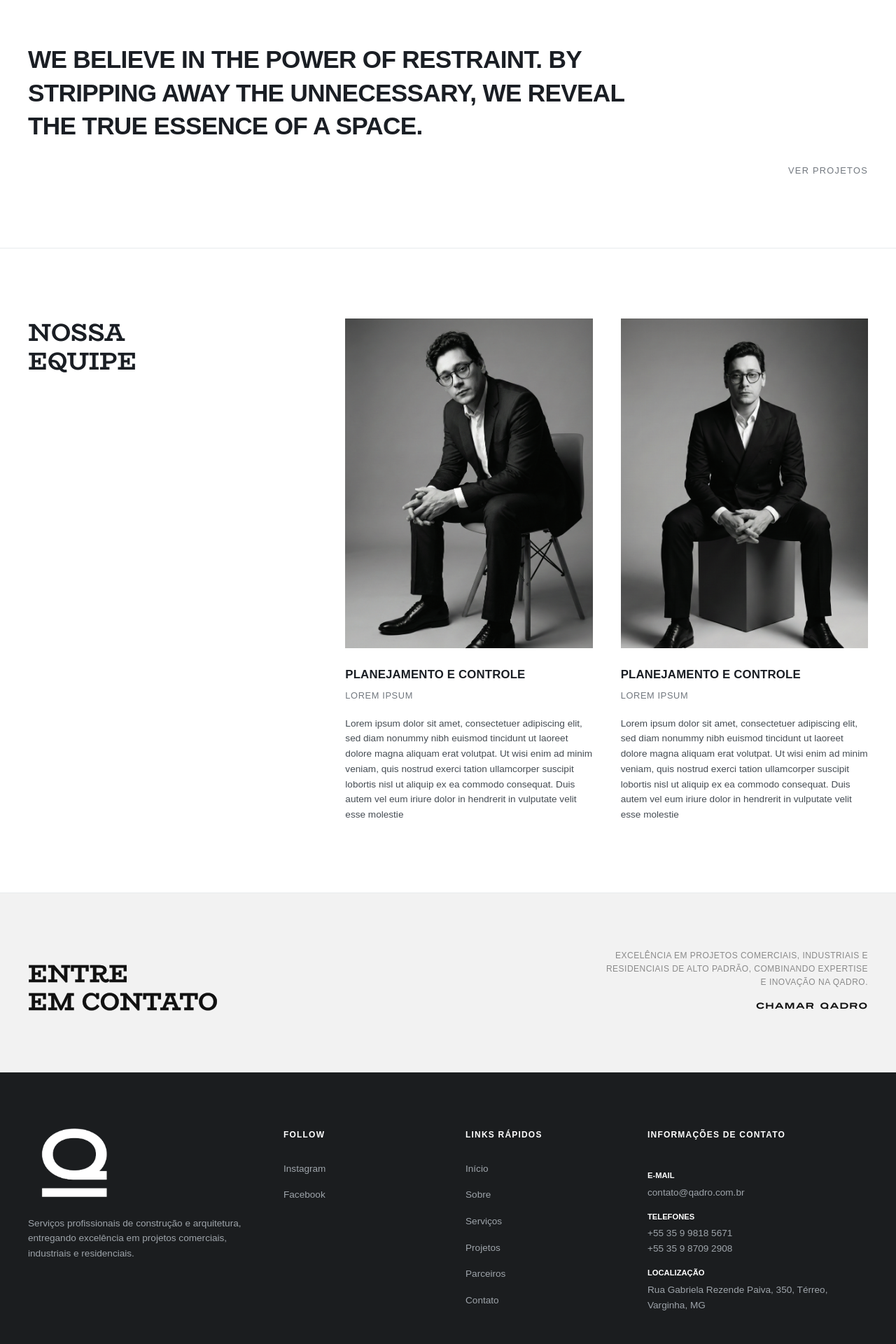
After one commit to Davireser/Site-Qadro, a PHP site: page /sobre.html in a window 1280 px wide. The commit adds this page. Shown: the part 1320-3240 px from the top of the page at 70% size. Run offline with PHP 8.4, Linux system fonts and the light colour scheme; some web fonts are replaced.

Commit message:
Adiciona página Sobre
Nova página sobre.html seguindo a página 3 do esboço (design/Site.pdf),
com header/footer reaproveitados. Inclui seção de manifesto (imagem +
texto), citação em destaque com link "ver projetos" e seção Nossa
Equipe com as fotos Lucas_1/Lucas_2. Conteúdo é majoritariamente
placeholder (lorem ipsum), fiel ao próprio esboço, para substituição
posterior.

Atualiza os links de "Sobre" no header e footer de index.html e
servicos.html para apontar para a nova página.

Co-Authored-By: Claude Sonnet 5 <noreply@anthropic.com>

```diff
--- a/assets/css/style.css
+++ b/assets/css/style.css
@@ -921,156 +921,139 @@ img {
   color: var(--color-black-pantone);
 }
 
-/* --- Sobre a Empresa & Equipe --- */
-.about-grid {
+/* --- Sobre a Empresa (Manifesto + Citação) --- */
+.sobre-manifesto-grid {
   display: grid;
-  grid-template-columns: 1fr 1.2fr;
-  gap: 80px;
-  margin-bottom: 80px;
-}
-
-.about-left-image {
-  height: 480px;
+  grid-template-columns: 2fr 3fr;
+  gap: 70px;
+  align-items: start;
+}
+
+.sobre-manifesto-img-wrapper {
+  aspect-ratio: 3 / 4;
   overflow: hidden;
-  position: relative;
-}
-
-.about-left-image img {
+}
+
+.sobre-manifesto-img {
   width: 100%;
   height: 100%;
   object-fit: cover;
-  filter: grayscale(100%);
-  transition: var(--transition-smooth);
-}
-
-.about-left-image:hover img {
-  filter: grayscale(0%);
-}
-
-.about-story {
-  display: flex;
-  flex-direction: column;
-  justify-content: center;
-  gap: 25px;
-}
-
-.about-story h3 {
+}
+
+.sobre-manifesto-text-col {
+  display: flex;
+  flex-direction: column;
+}
+
+.sobre-manifesto-text {
+  font-family: var(--font-altone);
+  font-weight: 300;
+  font-size: 0.9rem;
+  line-height: 1.7;
+  color: var(--color-gray-600);
+  margin-bottom: 25px;
+}
+
+.sobre-manifesto-text:last-child {
+  margin-bottom: 0;
+}
+
+.section-sobre-quote .manifesto-text {
+  max-width: 900px;
+  margin-bottom: 30px;
+}
+
+.sobre-ver-projetos {
+  display: block;
+  width: fit-content;
+  margin-left: auto;
+  font-family: var(--font-altone);
+  font-weight: 500;
+  font-size: 0.8rem;
+  letter-spacing: 0.1em;
+  text-transform: uppercase;
+  color: var(--color-gray-500);
+}
+
+.sobre-ver-projetos:hover {
+  color: var(--color-black-pantone);
+}
+
+/* --- Nossa Equipe --- */
+.equipe-section-grid {
+  display: grid;
+  grid-template-columns: 1fr 2fr;
+  gap: 80px;
+  align-items: start;
+}
+
+.equipe-titulo {
   font-family: var(--font-biorhyme);
-  font-size: 1.8rem;
-  font-weight: 300;
-  text-transform: uppercase;
-}
-
-.about-story p {
-  font-family: var(--font-altone);
-  font-size: 0.95rem;
-  font-weight: 300;
-  color: var(--color-gray-600);
-  line-height: 1.7;
-}
-
-.about-mvv {
-  display: grid;
-  grid-template-columns: repeat(3, 1fr);
-  gap: 30px;
-  border-top: 1px solid var(--color-gray-200);
-  border-bottom: 1px solid var(--color-gray-200);
-  padding: 40px 0;
-  margin-bottom: 80px;
-}
-
-.mvv-card {
-  display: flex;
-  flex-direction: column;
-  gap: 15px;
-}
-
-.mvv-card h4 {
-  font-family: var(--font-biorhyme);
-  font-size: 1.2rem;
   font-weight: 700;
-  text-transform: uppercase;
-}
-
-.mvv-card p {
-  font-family: var(--font-altone);
-  font-size: 0.9rem;
-  font-weight: 300;
-  color: var(--color-gray-600);
-  line-height: 1.6;
-}
-
-.team-section {
-  display: flex;
-  flex-direction: column;
-  gap: 40px;
-}
-
-.team-title {
-  font-family: var(--font-biorhyme);
   font-size: 2.2rem;
-  font-weight: 300;
-  text-transform: uppercase;
-}
-
-.team-grid {
+  line-height: 1.15;
+  letter-spacing: -0.01em;
+  text-transform: uppercase;
+  color: var(--color-black-pantone);
+}
+
+.equipe-grid {
   display: grid;
   grid-template-columns: repeat(2, 1fr);
   gap: 40px;
 }
 
-.team-card {
-  display: flex;
-  flex-direction: column;
-  gap: 20px;
-}
-
-.team-img-wrapper {
-  height: 380px;
+.equipe-card {
+  display: flex;
+  flex-direction: column;
+}
+
+.equipe-card-img-wrapper {
+  aspect-ratio: 3 / 4;
   overflow: hidden;
   background-color: var(--color-gray-100);
-}
-
-.team-img-wrapper img {
+  margin-bottom: 25px;
+}
+
+.equipe-card-img {
   width: 100%;
   height: 100%;
   object-fit: cover;
-  filter: grayscale(100%);
+  object-position: top center;
   transition: var(--transition-smooth);
 }
 
-.team-card:hover .team-img-wrapper img {
-  filter: grayscale(0%);
-  transform: scale(1.05);
-}
-
-.team-info {
-  display: flex;
-  flex-direction: column;
-  gap: 5px;
-}
-
-.team-role {
-  font-family: var(--font-biorhyme);
-  font-size: 1.1rem;
+.equipe-card:hover .equipe-card-img {
+  transform: scale(1.04);
+}
+
+.equipe-card-name {
+  font-family: var(--font-altone);
   font-weight: 700;
-  text-transform: uppercase;
-}
-
-.team-name {
-  font-family: var(--font-altone);
+  font-size: 1.05rem;
+  letter-spacing: 0.01em;
+  text-transform: uppercase;
+  color: var(--color-black-pantone);
+  margin-bottom: 6px;
+}
+
+.equipe-card-role {
+  display: block;
+  font-family: var(--font-altone);
+  font-weight: 500;
+  font-size: 0.8rem;
+  letter-spacing: 0.05em;
+  text-transform: uppercase;
+  color: var(--color-gray-500);
+  margin-bottom: 18px;
+}
+
+.equipe-card-bio {
+  font-family: var(--font-altone);
+  font-weight: 300;
   font-size: 0.85rem;
-  font-weight: 600;
-  text-transform: uppercase;
-  color: var(--color-gray-500);
-}
-
-.team-desc {
-  font-family: var(--font-altone);
-  font-size: 0.9rem;
-  font-weight: 300;
+  line-height: 1.6;
   color: var(--color-gray-600);
-  margin-top: 10px;
 }
 
 /* --- Portfólio (Index Masonry & Tags) --- */
@@ -1675,6 +1658,33 @@ img {
     grid-template-columns: 1fr;
   }
 
+  .sobre-manifesto-grid {
+    grid-template-columns: 1fr;
+    gap: 30px;
+  }
+
+  .sobre-manifesto-img-wrapper {
+    aspect-ratio: 16 / 10;
+  }
+
+  .sobre-ver-projetos {
+    margin-left: 0;
+  }
+
+  .equipe-section-grid {
+    grid-template-columns: 1fr;
+    gap: 30px;
+  }
+
+  .equipe-titulo {
+    font-size: 1.8rem;
+  }
+
+  .equipe-grid {
+    grid-template-columns: 1fr;
+    gap: 40px;
+  }
+
   .carousel-img {
     height: 350px;
   }
--- a/index.html
+++ b/index.html
@@ -45,7 +45,7 @@
           <li><a href="#inicio" class="nav-link active">Início</a></li>
           <li><a href="servicos.html" class="nav-link">Serviços</a></li>
           <li><a href="#" class="nav-link">Portfolio</a></li>
-          <li><a href="#" class="nav-link">Sobre</a></li>
+          <li><a href="sobre.html" class="nav-link">Sobre</a></li>
           <li><a href="#" class="nav-link">Blog</a></li>
           <li><a href="#" class="nav-link">Parceiros</a></li>
           <li><a href="#" class="nav-link">Contatos</a></li>
@@ -343,7 +343,7 @@
           <h4 class="footer-col-title">Links Rápidos</h4>
           <ul class="footer-links-list">
             <li><a href="#inicio">Início</a></li>
-            <li><a href="#">Sobre</a></li>
+            <li><a href="sobre.html">Sobre</a></li>
             <li><a href="servicos.html">Serviços</a></li>
             <li><a href="#">Projetos</a></li>
             <li><a href="#">Parceiros</a></li>
--- a/servicos.html
+++ b/servicos.html
@@ -45,7 +45,7 @@
           <li><a href="index.html#inicio" class="nav-link">Início</a></li>
           <li><a href="servicos.html" class="nav-link active">Serviços</a></li>
           <li><a href="#" class="nav-link">Portfolio</a></li>
-          <li><a href="#" class="nav-link">Sobre</a></li>
+          <li><a href="sobre.html" class="nav-link">Sobre</a></li>
           <li><a href="#" class="nav-link">Blog</a></li>
           <li><a href="#" class="nav-link">Parceiros</a></li>
           <li><a href="#" class="nav-link">Contatos</a></li>
@@ -601,7 +601,7 @@
           <h4 class="footer-col-title">Links Rápidos</h4>
           <ul class="footer-links-list">
             <li><a href="index.html#inicio">Início</a></li>
-            <li><a href="#">Sobre</a></li>
+            <li><a href="sobre.html">Sobre</a></li>
             <li><a href="servicos.html">Serviços</a></li>
             <li><a href="#">Projetos</a></li>
             <li><a href="#">Parceiros</a></li>
--- /dev/null
+++ b/sobre.html
@@ -0,0 +1,241 @@
+<!DOCTYPE html>
+<html lang="pt-BR">
+<head>
+  <meta charset="UTF-8">
+  <meta name="viewport" content="width=device-width, initial-scale=1.0">
+  <meta name="description" content="Qadro Construtora & Projetos - Conheça nossa empresa, nosso manifesto e a equipe por trás dos nossos projetos.">
+  <meta name="author" content="Q_ADRO">
+  <title>Sobre | Qadro Construtora e Projetos</title>
+
+  <!-- CSS Principal -->
+  <link rel="stylesheet" href="assets/css/style.css">
+</head>
+<body>
+
+  <!-- ==========================================
+       INÍCIO HEADER (CABEÇALHO)
+       ========================================== -->
+  <header class="header" id="inicio">
+    <div class="container header-container">
+      <div class="header-top">
+        <!-- Hamburguer Menu para Mobile -->
+        <div class="menu-toggle" id="menuToggle">
+          <span></span>
+          <span></span>
+          <span></span>
+        </div>
+
+        <!-- Logo Centralizada -->
+        <a href="index.html#inicio" class="logo-link">
+          <img src="assets/logos/PNG/Horizontal Preto.png" alt="Qadro Construtora" class="logo-img">
+        </a>
+
+        <!-- Seletor de Idioma -->
+        <div class="nav-lang-selector">
+          <svg xmlns="http://www.w3.org/2000/svg" fill="none" viewBox="0 0 24 24" stroke-width="1.5" stroke="currentColor">
+            <path stroke-linecap="round" stroke-linejoin="round" d="M12 21a9.004 9.004 0 0 0 8.716-6.747M12 21a9.004 9.004 0 0 1-8.716-6.747M12 21c2.485 0 4.5-4.03 4.5-9S14.485 3 12 3m0 18c-2.485 0-4.5-4.03-4.5-9S9.515 3 12 3m0 0a8.997 8.997 0 0 1 7.843 4.582M12 3a8.997 8.997 0 0 0-7.843 4.582m15.686 0A11.953 11.953 0 0 1 12 10.5c-2.998 0-5.74-1.1-7.843-2.918m15.686 0A8.959 8.959 0 0 1 21 12c0 .778-.099 1.533-.284 2.253m0 0A17.919 17.919 0 0 1 12 16.5c-3.162 0-6.133-.815-8.716-2.247m0 0A9.015 9.015 0 0 1 3 12c0-.778.099-1.533.284-2.253" />
+          </svg>
+          <span>PT</span>
+        </div>
+      </div>
+
+      <!-- Menu de Navegação -->
+      <nav class="nav-menu" id="navMenu">
+        <ul class="nav-list">
+          <li><a href="index.html#inicio" class="nav-link">Início</a></li>
+          <li><a href="servicos.html" class="nav-link">Serviços</a></li>
+          <li><a href="#" class="nav-link">Portfolio</a></li>
+          <li><a href="sobre.html" class="nav-link active">Sobre</a></li>
+          <li><a href="#" class="nav-link">Blog</a></li>
+          <li><a href="#" class="nav-link">Parceiros</a></li>
+          <li><a href="#" class="nav-link">Contatos</a></li>
+        </ul>
+      </nav>
+    </div>
+  </header>
+  <!-- ==========================================
+       FIM HEADER (CABEÇALHO)
+       ========================================== -->
+
+
+  <!-- ==========================================
+       INÍCIO TÍTULO DE PÁGINA
+       ========================================== -->
+  <section class="page-title-section">
+    <div class="container">
+      <h1 class="page-title">SOBRE<br>A EMPRESA</h1>
+      <!-- Conteúdo placeholder: substituir pelo texto definitivo de apresentação da empresa -->
+      <p class="page-subtitle">Lorem ipsum dolor sit amet, consectetuer lorem ipsum dolor sit amet, consectetuer adipiscing elit, sed diam nonummy nibh euismod tincidunt ut laoreet.</p>
+    </div>
+  </section>
+  <!-- ==========================================
+       FIM TÍTULO DE PÁGINA
+       ========================================== -->
+
+
+  <!-- ==========================================
+       INÍCIO SEÇÃO MANIFESTO (IMAGEM + TEXTO)
+       ========================================== -->
+  <section class="section section-sobre-manifesto">
+    <div class="container sobre-manifesto-grid">
+      <!-- Imagem genérica: substituir por uma foto definitiva da empresa/obra -->
+      <div class="sobre-manifesto-img-wrapper">
+        <img src="assets/images/carousel-comercial.jpg" alt="Projeto Qadro" class="sobre-manifesto-img">
+      </div>
+
+      <!-- Conteúdo placeholder: substituir pelo texto definitivo do manifesto -->
+      <div class="sobre-manifesto-text-col">
+        <span class="section-title-tag">Manifesto</span>
+        <p class="sobre-manifesto-text">Lorem ipsum dolor sit amet, consectetuer adipiscing elit, sed diam nonummy nibh euismod tincidunt ut laoreet dolore magna aliquam erat volutpat. Ut wisi enim ad minim veniam, quis nostrud exerci tation ullamcorper suscipit lobortis nisl ut aliquip ex ea commodo consequat. Duis autem vel eum iriure dolor in hendrerit in vulputate velit esse molestie consequat.</p>
+        <p class="sobre-manifesto-text">Lorem ipsum dolor sit amet, consectetuer adipiscing elit, sed diam nonummy nibh euismod tincidunt ut laoreet dolore magna aliquam erat volutpat. Ut wisi enim ad minim veniam, quis nostrud exerci tation ullamcorper suscipit lobortis nisl ut aliquip ex ea commodo consequat.</p>
+        <p class="sobre-manifesto-text">Lorem ipsum dolor sit amet, consectetuer adipiscing elit, sed diam nonummy nibh euismod tincidunt ut laoreet dolore magna aliquam erat volutpat. Ut wisi enim ad minim veniam, quis nostrud exerci tation ullamcorper suscipit lobortis nisl ut aliquip ex ea commodo consequat. Duis autem vel eum iriure dolor in hendrerit in vulputate velit esse molestie consequat, vel illum dolore eu feugiat nulla facilisis at vero eros et accumsan et iusto odio dignissim qui blandit praesent luptatum zzril delenit augue duis dolore te feugait nulla facilisi.</p>
+      </div>
+    </div>
+  </section>
+  <!-- ==========================================
+       FIM SEÇÃO MANIFESTO (IMAGEM + TEXTO)
+       ========================================== -->
+
+
+  <!-- ==========================================
+       INÍCIO SEÇÃO CITAÇÃO (MANIFESTO EM DESTAQUE)
+       ========================================== -->
+  <section class="section section-sobre-quote">
+    <div class="container">
+      <p class="manifesto-text">WE BELIEVE IN THE POWER OF RESTRAINT. BY STRIPPING AWAY THE UNNECESSARY, WE REVEAL THE TRUE ESSENCE OF A SPACE.</p>
+      <a href="#" class="sobre-ver-projetos">Ver Projetos</a>
+    </div>
+  </section>
+  <!-- ==========================================
+       FIM SEÇÃO CITAÇÃO (MANIFESTO EM DESTAQUE)
+       ========================================== -->
+
+
+  <!-- ==========================================
+       INÍCIO SEÇÃO NOSSA EQUIPE
+       ========================================== -->
+  <section class="section section-equipe">
+    <div class="container equipe-section-grid">
+      <h2 class="equipe-titulo">NOSSA<br>EQUIPE</h2>
+
+      <div class="equipe-grid">
+        <!-- Card 1 -->
+        <!-- Conteúdo placeholder: substituir pelo nome, cargo e bio definitivos -->
+        <div class="equipe-card">
+          <div class="equipe-card-img-wrapper">
+            <img src="assets/images/Lucas_1.webp" alt="Integrante da equipe Qadro" class="equipe-card-img">
+          </div>
+          <h3 class="equipe-card-name">Planejamento e Controle</h3>
+          <span class="equipe-card-role">Lorem Ipsum</span>
+          <p class="equipe-card-bio">Lorem ipsum dolor sit amet, consectetuer adipiscing elit, sed diam nonummy nibh euismod tincidunt ut laoreet dolore magna aliquam erat volutpat. Ut wisi enim ad minim veniam, quis nostrud exerci tation ullamcorper suscipit lobortis nisl ut aliquip ex ea commodo consequat. Duis autem vel eum iriure dolor in hendrerit in vulputate velit esse molestie</p>
+        </div>
+
+        <!-- Card 2 -->
+        <!-- Conteúdo placeholder: substituir pelo nome, cargo e bio definitivos -->
+        <div class="equipe-card">
+          <div class="equipe-card-img-wrapper">
+            <img src="assets/images/Lucas_2.webp" alt="Integrante da equipe Qadro" class="equipe-card-img">
+          </div>
+          <h3 class="equipe-card-name">Planejamento e Controle</h3>
+          <span class="equipe-card-role">Lorem Ipsum</span>
+          <p class="equipe-card-bio">Lorem ipsum dolor sit amet, consectetuer adipiscing elit, sed diam nonummy nibh euismod tincidunt ut laoreet dolore magna aliquam erat volutpat. Ut wisi enim ad minim veniam, quis nostrud exerci tation ullamcorper suscipit lobortis nisl ut aliquip ex ea commodo consequat. Duis autem vel eum iriure dolor in hendrerit in vulputate velit esse molestie</p>
+        </div>
+      </div>
+    </div>
+  </section>
+  <!-- ==========================================
+       FIM SEÇÃO NOSSA EQUIPE
+       ========================================== -->
+
+
+  <!-- ==========================================
+       INÍCIO SEÇÃO ENTRE EM CONTATO (CTA)
+       ========================================== -->
+  <section class="section section-cta">
+    <div class="container cta-flex">
+      <!-- Lado Esquerdo: Título -->
+      <div class="cta-left">
+        <h2 class="cta-title">ENTRE<br>EM CONTATO</h2>
+      </div>
+
+      <!-- Lado Direito: Subtítulo e Link WhatsApp -->
+      <div class="cta-right">
+        <p class="cta-subtitle">EXCELÊNCIA EM PROJETOS COMERCIAIS, INDUSTRIAIS E RESIDENCIAIS DE ALTO PADRÃO, COMBINANDO EXPERTISE E INOVAÇÃO NA QADRO.</p>
+        <a href="https://wa.me/5535998185671" target="_blank" rel="noopener" class="btn-link btn-chamar-qadro">CHAMAR QADRO</a>
+      </div>
+    </div>
+  </section>
+
+
+
+  <!-- ==========================================
+       INÍCIO FOOTER (RODAPÉ)
+       ========================================== -->
+  <footer class="footer">
+    <div class="container">
+      <div class="footer-top">
+        <!-- Logo e Resumo -->
+        <div class="footer-logo-col">
+          <!-- Logo Símbolo Branca -->
+          <img src="assets/logos/PNG/Simbolo Branco.png" alt="Símbolo Qadro" class="footer-logo-img">
+          <p class="footer-desc">Serviços profissionais de construção e arquitetura, entregando excelência em projetos comerciais, industriais e residenciais.</p>
+        </div>
+
+        <!-- Coluna Links de Mídia -->
+        <div>
+          <h4 class="footer-col-title">Follow</h4>
+          <ul class="footer-links-list">
+            <li><a href="https://instagram.com/qadroconstrutora" target="_blank" rel="noopener">Instagram</a></li>
+            <li><a href="#" target="_blank" rel="noopener">Facebook</a></li>
+          </ul>
+        </div>
+
+        <!-- Coluna Links Rápidos -->
+        <div>
+          <h4 class="footer-col-title">Links Rápidos</h4>
+          <ul class="footer-links-list">
+            <li><a href="index.html#inicio">Início</a></li>
+            <li><a href="sobre.html">Sobre</a></li>
+            <li><a href="servicos.html">Serviços</a></li>
+            <li><a href="#">Projetos</a></li>
+            <li><a href="#">Parceiros</a></li>
+            <li><a href="#">Contato</a></li>
+          </ul>
+        </div>
+
+        <!-- Coluna Contato Rápido -->
+        <div class="footer-contact-list">
+          <h4 class="footer-col-title">Informações de Contato</h4>
+          <div class="footer-contact-item">
+            <span class="footer-contact-label">E-mail</span>
+            <span class="footer-contact-val">contato@qadro.com.br</span>
+          </div>
+          <div class="footer-contact-item">
+            <span class="footer-contact-label">Telefones</span>
+            <span class="footer-contact-val">+55 35 9 9818 5671<br>+55 35 9 8709 2908</span>
+          </div>
+          <div class="footer-contact-item">
+            <span class="footer-contact-label">Localização</span>
+            <span class="footer-contact-val">Rua Gabriela Rezende Paiva, 350, Térreo, Varginha, MG</span>
+          </div>
+        </div>
+      </div>
+
+      <!-- Base do Rodapé -->
+      <div class="footer-bottom">
+        <p class="footer-copy">&copy; 2026 Q_ADRO. Todos os direitos reservados.</p>
+        <div class="footer-policy-links">
+          <a href="#">Política de Privacidade</a>
+          <a href="#">Termos de Serviços</a>
+        </div>
+      </div>
+    </div>
+  </footer>
+  <!-- ==========================================
+       FIM FOOTER (RODAPÉ)
+       ========================================== -->
+
+  <!-- Scripts JS -->
+  <script src="assets/js/script.js"></script>
+</body>
+</html>
```
Also changed, not shown: assets/images/Lucas_1.webp (added), assets/images/Lucas_2.webp (added).
